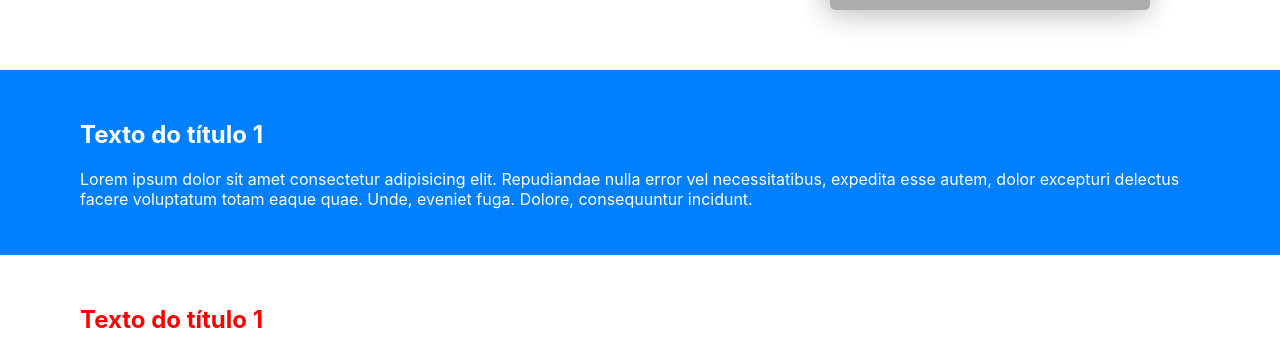
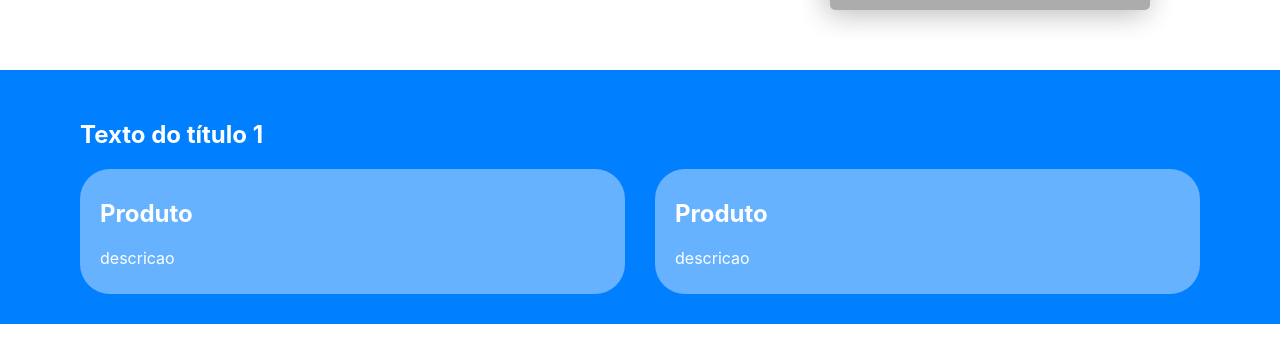
Before and after one commit to mmoraisa/lp-letscode, a React (Create React App) app: page / in a window 1280 px wide. Shown: the part 400-755 px from the top of the page. Built offline with nearby package versions, Linux system fonts and the light colour scheme; grey boxes are pictures that could not be loaded.

Commit message:
feat: implements products grid

```diff
--- a/src/App.js
+++ b/src/App.js
@@ -1,3 +1,4 @@
+import Product from './components/Product';
 import Section from './components/Section';
 import WelcomeImages from './components/WelcomeImages';
 import WelcomeInfo from './components/WelcomeInfo';
@@ -9,10 +10,16 @@ const App = () => (
       <WelcomeInfo />
       <WelcomeImages />
     </WelcomeContainer>
-    <Section title="Texto do título 1">
-      <p>
-        Lorem ipsum dolor sit amet consectetur adipisicing elit. Repudiandae nulla error vel necessitatibus, expedita esse autem, dolor excepturi delectus facere voluptatum totam eaque quae. Unde, eveniet fuga. Dolore, consequuntur incidunt.
-      </p>
+    <Section
+      title="Texto do título 1"
+      bodyStyles={{
+        display: 'grid',
+        gridTemplateColumns: 'repeat(2, 1fr)',
+        columnGap: '30px',
+        rowGap: '30px',
+      }}>
+      <Product />
+      <Product />
     </Section>
     <Section
       title="Texto do título 1"
--- /dev/null
+++ b/src/components/Product/index.js
@@ -0,0 +1,12 @@
+import { Wrapper } from './styles'
+
+const Product = () => (
+  <Wrapper>
+    <h2>Produto</h2>
+    <p>
+      descricao
+    </p>
+  </Wrapper>
+)
+
+export default Product
--- /dev/null
+++ b/src/components/Product/styles.js
@@ -0,0 +1,7 @@
+import styled from 'styled-components'
+
+export const Wrapper = styled.article`
+  background: rgba(255, 255, 255, .4);
+  border-radius: 30px;
+  padding: 10px 20px;
+`
--- a/src/components/Section/index.js
+++ b/src/components/Section/index.js
@@ -1,19 +1,22 @@
-import { StyledSection } from './styles'
+import { Body, StyledSection } from './styles'
 import { PRIMARY_COLOR, WHITE } from '../../defaults/Colors'
 import PropTypes from 'prop-types'
 
-const Section = ({ children, title, styles }) => (
+const Section = ({ children, title, bodyStyles, styles }) => (
   <StyledSection {...styles}>
     {
       title &&
       <h1>{title}</h1>
     }
-    {children}
+    <Body {...bodyStyles}>
+      {children}
+    </Body>
   </StyledSection>
 )
 
 Section.defaultProps = {
   title: '',
+  bodyStyles: {},
   styles: {
     backgroundColor: PRIMARY_COLOR,
     color: WHITE
@@ -23,6 +26,10 @@ Section.defaultProps = {
 Section.propTypes = {
   children: PropTypes.element.isRequired,
   title: PropTypes.string,
+  bodyStyles: PropTypes.shape({
+    display: PropTypes.string,
+    justifyContent: PropTypes.string,
+  }),
   styles: PropTypes.shape({
     backgroundColor: PropTypes.string,
     color: PropTypes.string,
--- a/src/components/Section/styles.js
+++ b/src/components/Section/styles.js
@@ -1,8 +1,6 @@
 import styled from 'styled-components'
 
-export const StyledSection = styled.section.attrs({
-  'data-test-id': 'secao'
-})`
+export const StyledSection = styled.section`
   margin: 0 -30px;
   padding: 30px 80px;
 
@@ -13,3 +11,18 @@ export const StyledSection = styled.section.attrs({
     background-color: ${backgroundColor};
   `}
 `
+
+export const Body = styled.div`
+  ${({ display }) => display && `
+    display: ${display};
+  `}
+  ${({ gridTemplateColumns }) => gridTemplateColumns && `
+    grid-template-columns: ${gridTemplateColumns};
+  `}
+  ${({ columnGap }) => columnGap && `
+    column-gap: ${columnGap};
+  `}
+  ${({ rowGap }) => rowGap && `
+    row-gap: ${rowGap};
+  `}
+`
```
